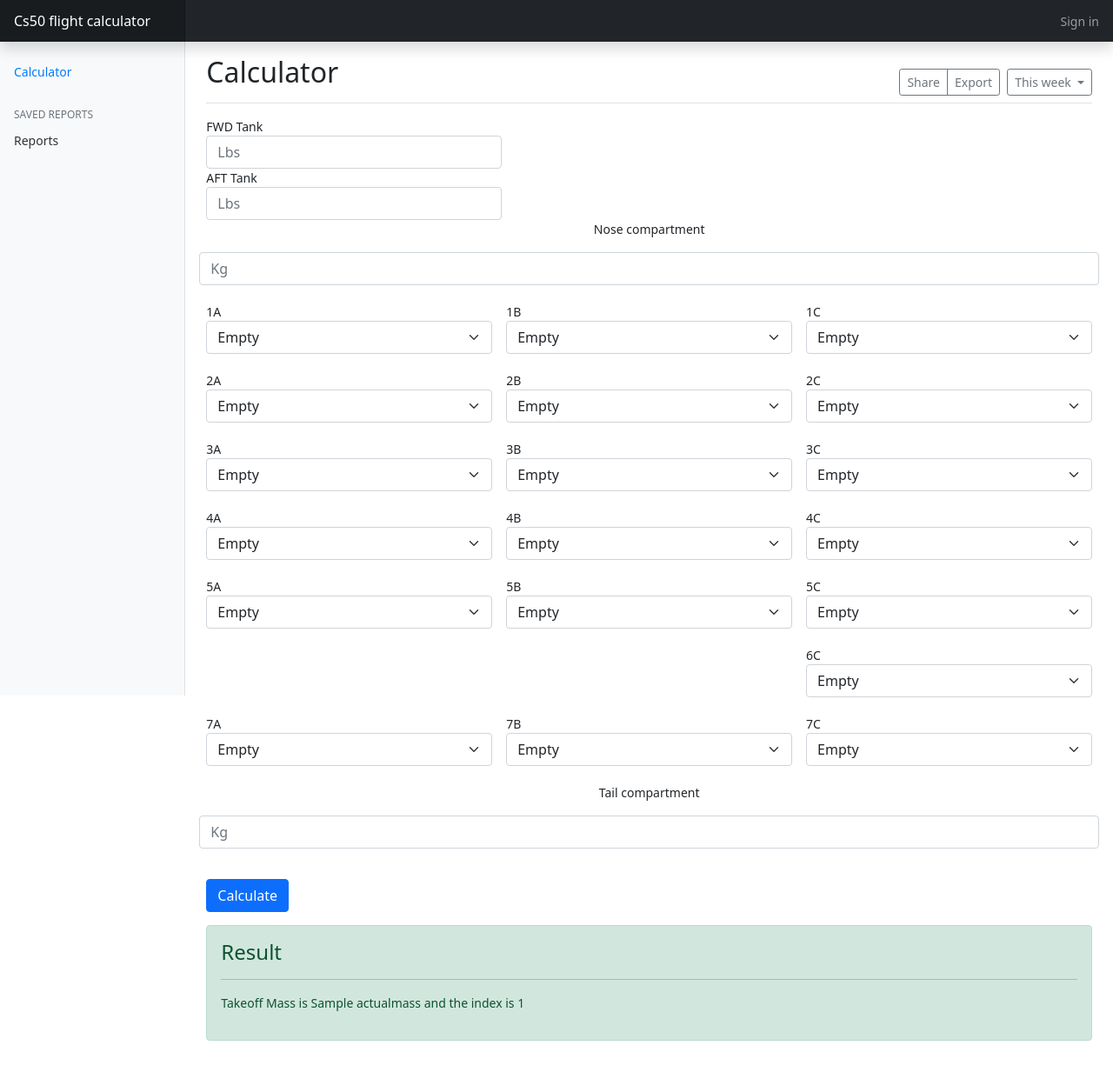
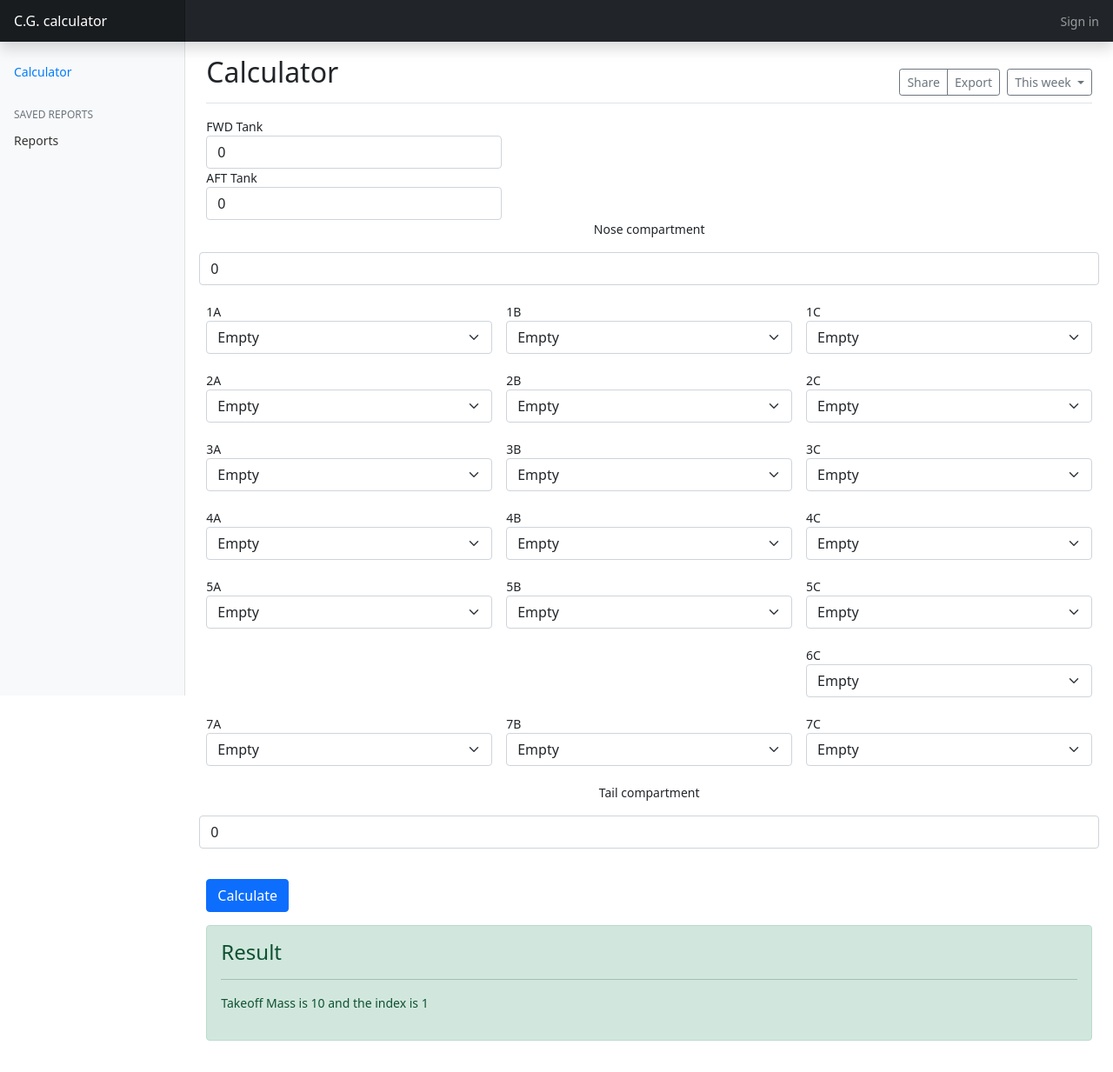
Before and after one commit to a-dal/cs50project, a Flask app: template templates/index.html in a window 1280 px wide. Shown: the whole page at 87% size. Run offline with Flask 2, Linux system fonts and the light colour scheme; the template is opened without the code that fills it: most values are stand-ins (such as "Sample title", 1, 10 or a date in 2020).

Commit message:
added tail and fuel conversion

```diff
--- a/application.py
+++ b/application.py
@@ -21,8 +21,8 @@ def after_request(response):
 
 dom = 3683
 doi = 6.45
-arms = {'nose': 25, '1': 135, '2': 165, '3': 195,
-        '4': 225, '5': 254, '6': 281, '7': 320}
+arms = {'nose-hold': 25, '1': 135, '2': 165, 'FWD-tank': 191, '3': 195,
+        'AFT-tank': 210, '4': 225, '5': 254, '6': 281, '7': 320, 'tail-hold': 354}
 
 
 def get_index(weight, arm):
@@ -35,8 +35,15 @@ def index():
     if request.method == "POST":
         actmass = dom
         index = doi
-        actmass += int(request.form.get("nose-hold"))
-        index += get_index(int(request.form.get("nose-hold")), arms['nose'])
+        weights = {}
+        items = ["nose-hold", "tail-hold", "FWD-tank", "AFT-tank"]
+        for item in items:
+            if "tank" in item:
+                weights[item] = int(request.form.get(item)) / 2.2
+            else:
+                weights[item] = int(request.form.get(item))
+            actmass += weights[item]
+            index += get_index(weights[item], arms[item])
         for i in range(1, 8):
             for j in ["A", "B", "C"]:
                 seatweight = int(request.form.get("seat-" + str(i) + "-" + j))
--- a/templates/index.html
+++ b/templates/index.html
@@ -17,13 +17,13 @@
   <form action="/" method="post">
     <div class="col-md-4">
       <label for="FWD-tank">FWD Tank</label>
-      <input class="form-control" id="FWD-tank" placeholder="Lbs" type="number" min="0" max="1250">
+      <input class="form-control" name="FWD-tank" id="FWD-tank" placeholder="Lbs" type="number" min="0" max="1250" value="0">
       <label for="AFT-tank">AFT Tank</label>
-      <input class="form-control" id="AFT-tank" placeholder="Lbs" type="number" min="0" max="1250">
+      <input class="form-control" name="AFT-tank" id="AFT-tank" placeholder="Lbs" type="number" min="0" max="1250" value="0">
     </div>
     <div class="row g-3">
       <label for="nose-hold">Nose compartment</label>
-      <input class="form-control" name="nose-hold" id="nose-hold" placeholder="Kg" type="number" min="0" max="136" required>
+      <input class="form-control" name="nose-hold" id="nose-hold" placeholder="Kg" type="number" min="0" max="136" value="0">
     </div>
     {% for i in range (1,8) %}
       <div class="row g-3">
@@ -46,14 +46,14 @@
     {% endfor %}
     <div class="row g-3">
       <label for="tail-hold">Tail compartment</label>
-      <input class="form-control" id="tail-hold" placeholder="Kg" type="number" min="0" max="227">
+      <input class="form-control" name="tail-hold" id="tail-hold" placeholder="Kg" type="number" min="0" max="227" value="0">
     </div>
     <button class="btn btn-primary" type="submit">Calculate</button>
   </form>
   <div class="alert alert-success" role="alert">
     <h4 class="alert-heading">Result</h4>
     <hr>
-    <p>Takeoff Mass is {{actualmass}} and the index is {{ index|round(2) }}</p>
+    <p>Takeoff Mass is {{actualmass|round(1)}} and the index is {{ index|round(2) }}</p>
   </div>
 </div>
 
--- a/templates/layout.html
+++ b/templates/layout.html
@@ -12,7 +12,7 @@
 </head>
 <body>
   <header class="navbar navbar-dark sticky-top bg-dark flex-md-nowrap p-0 shadow">
-    <a class="navbar-brand col-md-3 col-lg-2 me-0 px-3" href="#">Cs50 flight calculator</a>
+    <a class="navbar-brand col-md-3 col-lg-2 me-0 px-3" href="#">C.G. calculator</a>
     <button class="navbar-toggler position-absolute d-md-none collapsed" type="button" data-bs-toggle="collapse" data-bs-target="#sidebarMenu" aria-controls="sidebarMenu" aria-expanded="false" aria-label="Toggle navigation">
       <span class="navbar-toggler-icon"></span>
     </button>
```
